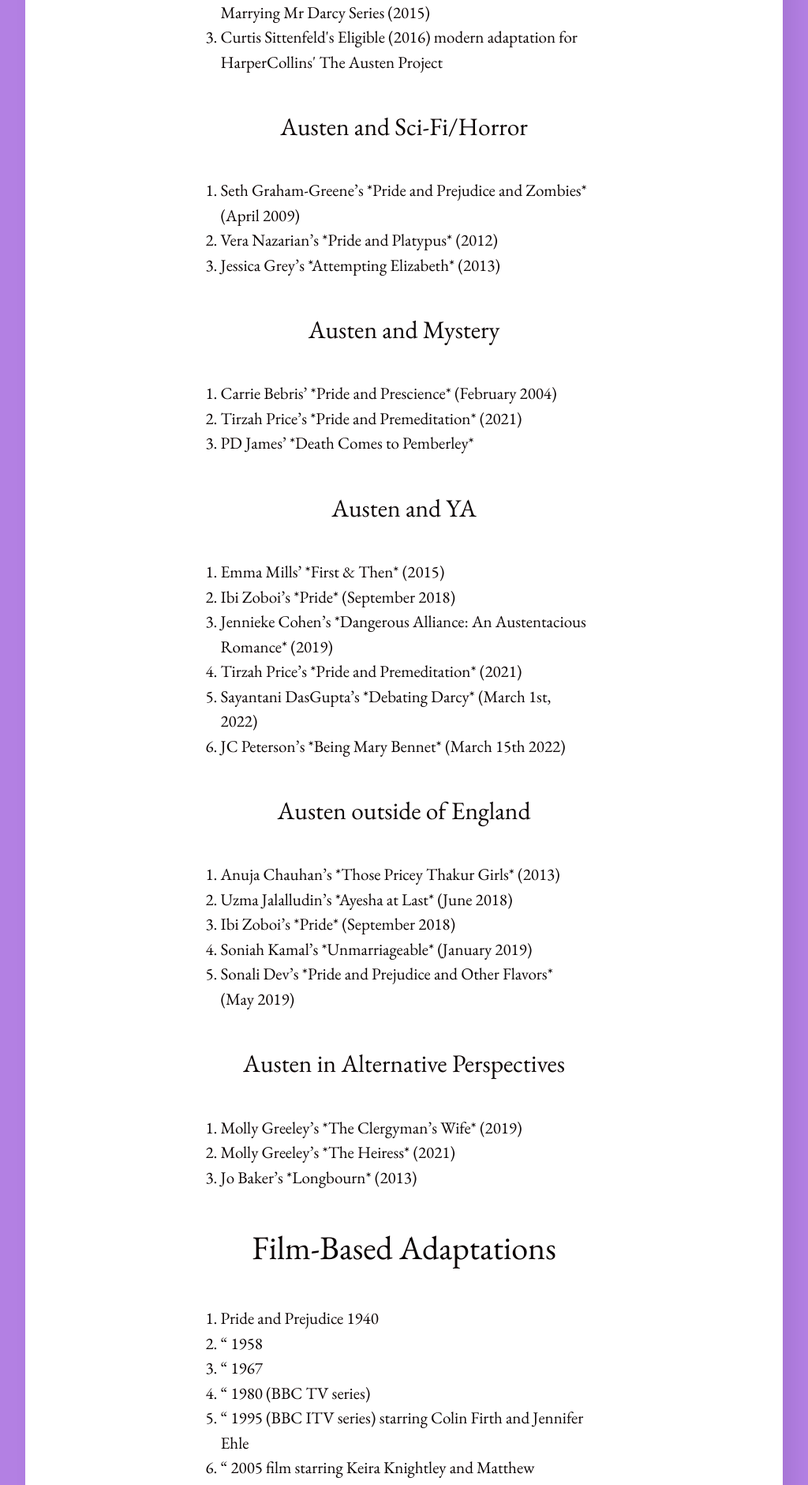
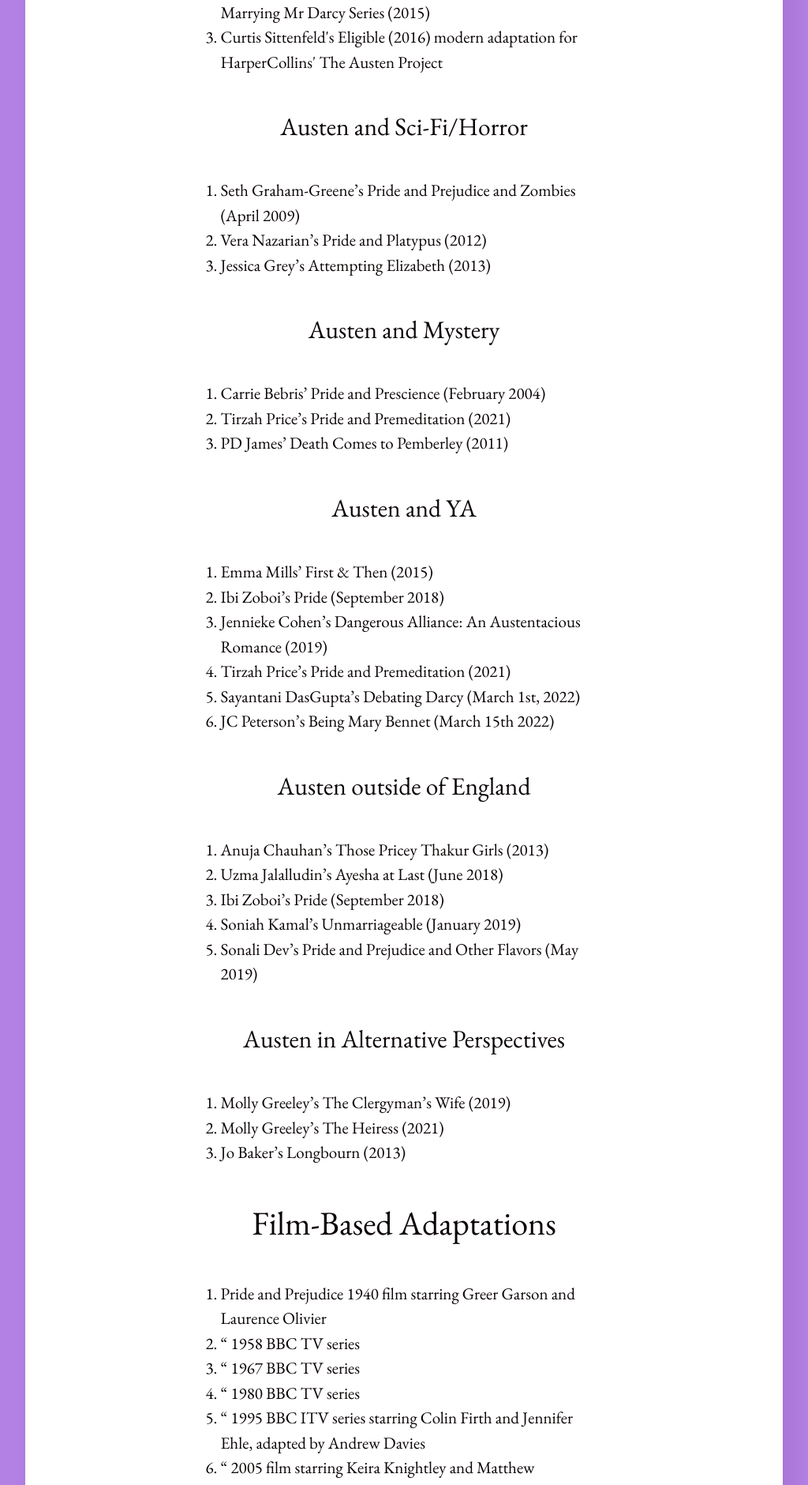
Before and after one commit to imangareeboo/Austen_Adaptations, a Jekyll site: the page built from _posts/2023-04-25-1.Pride-and-Prejudice-Adaptations.md, in a window 1280 px wide. Shown: the part 783-2663 px from the top of the page at 79% size, without its empty margins (128-1152 px from the left). Built offline with Jekyll 4.4.1, drawn with Linux system fonts in a browser that asks for light colours; some of the changed text lies outside the part shown.

Commit message:
Update 2023-04-25-1.Pride-and-Prejudice-Adaptations.md

```diff
--- a/_posts/2023-04-25-1.Pride-and-Prejudice-Adaptations.md
+++ b/_posts/2023-04-25-1.Pride-and-Prejudice-Adaptations.md
@@ -16,62 +16,62 @@ layout: post
 
 ### Austen and Sci-Fi/Horror
 <ol>
-<li>Seth Graham-Greene’s *Pride and Prejudice and Zombies* (April 2009)</li>
-<li>Vera Nazarian’s *Pride and Platypus* (2012)</li>
-<li>Jessica Grey’s *Attempting Elizabeth* (2013)</li>
+<li>Seth Graham-Greene’s <i>Pride and Prejudice and Zombies</i> (April 2009)</li>
+<li>Vera Nazarian’s <i>Pride and Platypus</i> (2012)</li>
+<li>Jessica Grey’s <i>Attempting Elizabeth</i> (2013)</li>
 </ol>
 
 ### Austen and Mystery
 <ol>
-<li>Carrie Bebris’ *Pride and Prescience* (February 2004)</li>
-<li>Tirzah Price’s *Pride and Premeditation* (2021)</li>
-<li>PD James’ *Death Comes to Pemberley*</li>
+<li>Carrie Bebris’ <i>Pride and Prescience</i> (February 2004)</li>
+<li>Tirzah Price’s <i>Pride and Premeditation</i> (2021)</li>
+<li>PD James’ <i>Death Comes to Pemberley</i> (2011)</li>
 </ol>
 
 ### Austen and YA
 <ol>
-<li>Emma Mills’ *First & Then* (2015)</li>
-<li>Ibi Zoboi’s *Pride* (September 2018)</li>
-<li>Jennieke Cohen’s *Dangerous Alliance: An Austentacious Romance* (2019)</li>
-<li>Tirzah Price’s *Pride and Premeditation* (2021)</li>
-<li>Sayantani DasGupta’s *Debating Darcy* (March 1st, 2022)</li>
-<li>JC Peterson’s *Being Mary Bennet* (March 15th 2022)</li>
+<li>Emma Mills’ <i>First & Then</i> (2015)</li>
+<li>Ibi Zoboi’s <i>Pride</i> (September 2018)</li>
+<li>Jennieke Cohen’s <i>Dangerous Alliance: An Austentacious Romance</i> (2019)</li>
+<li>Tirzah Price’s <i>Pride and Premeditation</i> (2021)</li>
+<li>Sayantani DasGupta’s <i>Debating Darcy</i> (March 1st, 2022)</li>
+<li>JC Peterson’s <i>Being Mary Bennet</i> (March 15th 2022)</li>
 </ol>
 
 ### Austen outside of England
 <ol>
-<li>Anuja Chauhan’s *Those Pricey Thakur Girls* (2013)</li>
-<li>Uzma Jalalludin’s *Ayesha at Last* (June 2018)</li>
-<li>Ibi Zoboi’s *Pride* (September 2018)</li>
-<li>Soniah Kamal’s *Unmarriageable* (January 2019)</li>
-<li>Sonali Dev’s *Pride and Prejudice and Other Flavors* (May 2019)</li>
+<li>Anuja Chauhan’s <i>Those Pricey Thakur Girls</i> (2013)</li>
+<li>Uzma Jalalludin’s <i>Ayesha at Last</i> (June 2018)</li>
+<li>Ibi Zoboi’s <i>Pride</i> (September 2018)</li>
+<li>Soniah Kamal’s <i>Unmarriageable</i> (January 2019)</li>
+<li>Sonali Dev’s <i>Pride and Prejudice and Other Flavors</i> (May 2019)</li>
 </ol>
 
 ### Austen in Alternative Perspectives
 <ol>
-<li>Molly Greeley’s *The Clergyman’s Wife* (2019)</li>
-<li>Molly Greeley’s *The Heiress* (2021)</li>
-<li>Jo Baker’s *Longbourn* (2013)</li>
+<li>Molly Greeley’s <i>The Clergyman’s Wife</i> (2019)</li>
+<li>Molly Greeley’s <i>The Heiress</i> (2021)</li>
+<li>Jo Baker’s <i>Longbourn</i> (2013)</li>
 </ol>
 
 ## Film-Based Adaptations
 <ol>
-<li>Pride and Prejudice 1940 </li>
-<li>“ 1958 </li>
-<li>“ 1967 </li>
-<li>“ 1980 (BBC TV series) </li>
-<li>“ 1995 (BBC ITV series) starring Colin Firth and Jennifer Ehle</li>
+<li><i>Pride and Prejudice</i> 1940 film starring Greer Garson and Laurence Olivier </li>
+<li>“ 1958 BBC TV series</li>
+<li>“ 1967 BBC TV series</li>
+<li>“ 1980 BBC TV series </li>
+<li>“ 1995 BBC ITV series starring Colin Firth and Jennifer Ehle, adapted by Andrew Davies</li>
 <li>“ 2005 film starring Keira Knightley and Matthew MacFayden</li>
-<li>Death Comes to Pemberley(2013) tv series</li>
-<li>Bridget Jones’ Diary (2001)</li>
-<li>Bride and Prejudice (2004)</li>
-<li>Pride and Prejudice and Zombies (2016)</li>
-<li>Pride and Prejudice Atlanta (2019)</li>
+<li><i>Death Comes to Pemberley</i>(2013) TV series</li>
+<li><i>Bridget Jones’ Diary</i> (2001)</li>
+<li><i>Bride and Prejudice</i> (2004)</li>
+<li><i>Pride and Prejudice and Zombies</i> (2016)</li>
+<li><i>Pride and Prejudice Atlanta</i> (2019)</li>
 </ol>
 
 ## Web-Based Series’
 <ol>
-<li>Pemberley Digital’s *The Lizzie Bennet Diaries*</li>
+<li>Pemberley Digital’s <i>The Lizzie Bennet Diaries</i></li>
 </ol>
 
 ## Web Game
```
